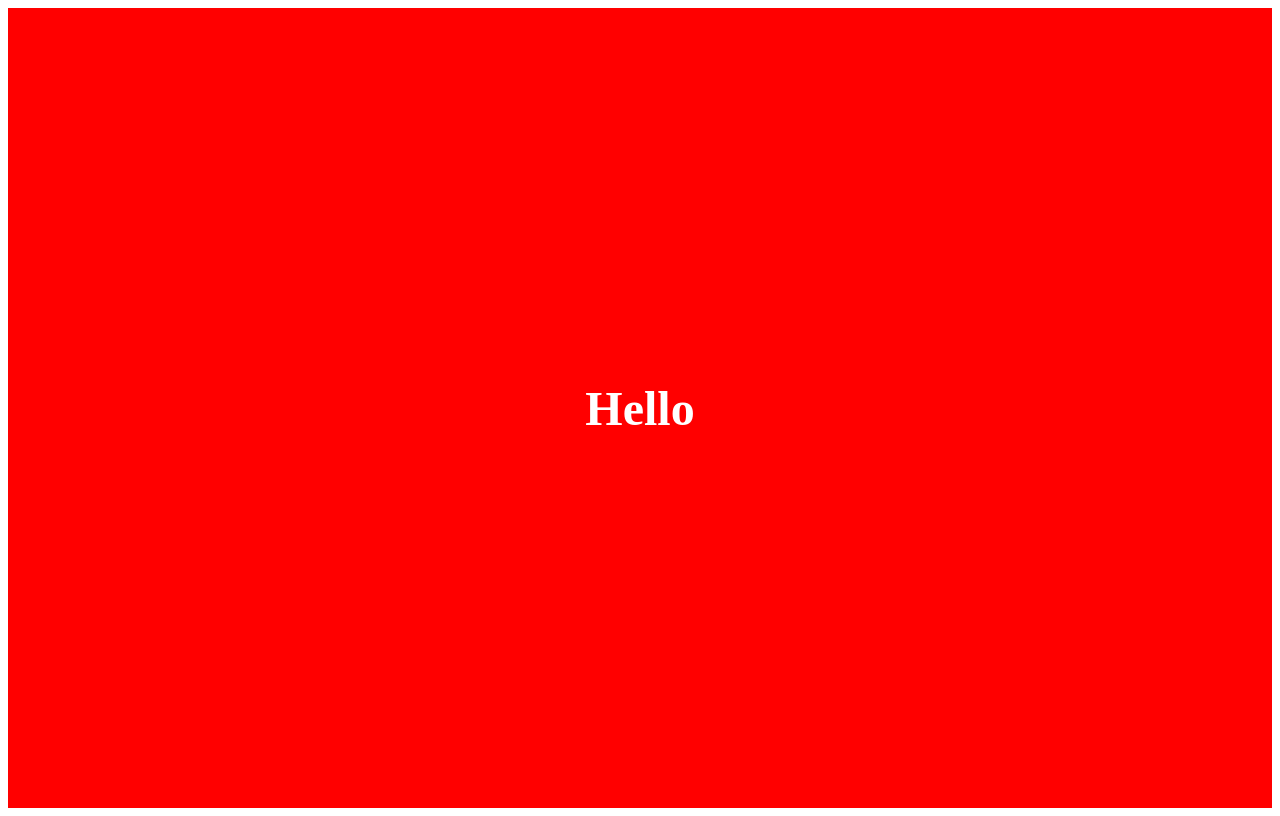
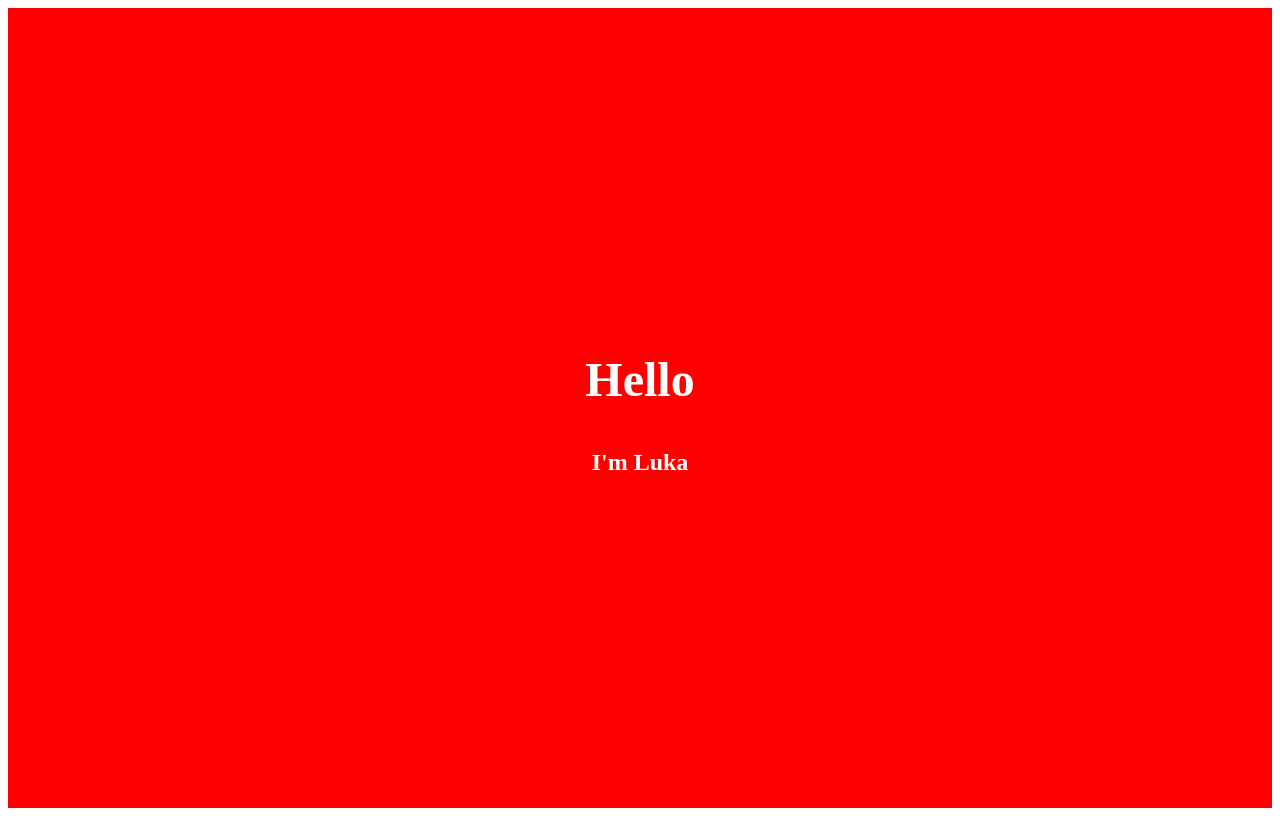
Before and after one commit to SukhitaLuka/blackbackground.github.io, a plain HTML site: page index.html in a window 1280 px wide. Drawn offline with Linux system fonts and the light colour scheme.

Commit message:
Update index.html

```diff
--- a/index.html
+++ b/index.html
@@ -6,6 +6,7 @@
 <body>
   <div class="container">
     <h1>Hello</h1>
+    <h2>I'm Luka</h2>
   </div>
 </body>
 </html>
```
